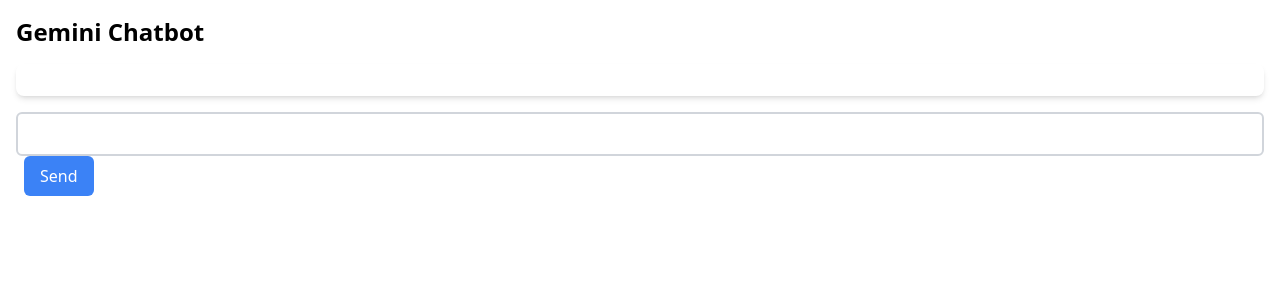
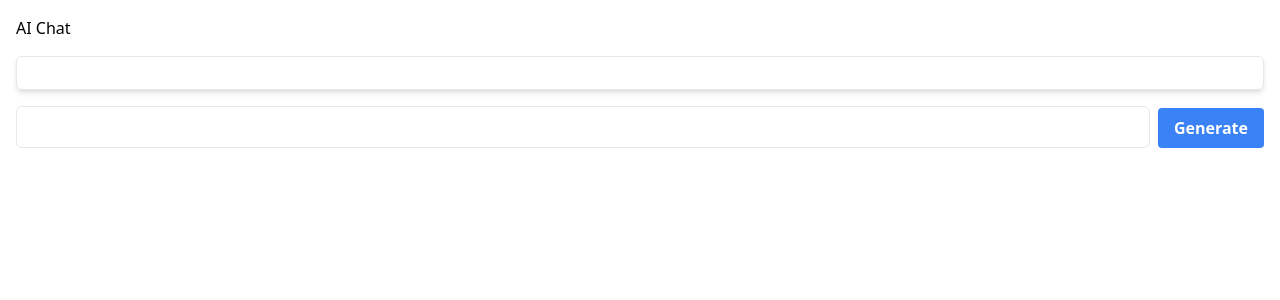
Before and after one commit to william-riser/LinguaLink, a React (Vite) app: page /aiChat in a window 1280 px wide. Shown: the top 300 px of the page. Built offline with nearby package versions, Linux system fonts and the light colour scheme.

Commit message:
Add ai chat

```diff
--- a/package.json
+++ b/package.json
@@ -13,10 +13,13 @@
     "@google/generative-ai": "^0.3.0",
     "axios": "^1.6.8",
     "cors": "^2.8.5",
+    "dotenv": "^16.4.5",
     "express": "^4.18.3",
     "firebase": "^10.9.0",
+    "nodemon": "^3.1.0",
     "react": "^18.2.0",
     "react-dom": "^18.2.0",
+    "react-markdown": "^9.0.1",
     "react-router-dom": "^6.22.3",
     "require": "^2.4.20",
     "styled-components": "^6.1.8",
--- a/src/pages/aiChat.jsx
+++ b/src/pages/aiChat.jsx
@@ -1,52 +1,80 @@
-import React, { useState, useEffect } from 'react';
-import axios from 'axios';
+import { GoogleGenerativeAI } from '@google/generative-ai';
+import.meta.env
+import { useState } from 'react';
 
 
+async function generateGeminiText(prompt) {
+ // Ensure that API_KEY is provided
+ const apiKey = import.meta.env.VITE_API_KEY;
+ if (!apiKey) {
+   throw new Error('Missing API_KEY in environment variables');
+ }
+
+
+ const genAI = new GoogleGenerativeAI(apiKey);
+ const model = genAI.getGenerativeModel({ model: 'gemini-pro' });
+
+
+ try {
+   const result = await model.generateContent(prompt);
+   const response = await result.response;
+   const text = response.text();
+
+
+   return { text };
+ } catch (error) {
+   if (error instanceof Error) {
+     throw new Error(`Error generating text: ${error.message}`);
+   } else {
+     throw new Error('Unexpected error generating text');
+   }
+ }
+}
 const AIChat = () => {
-    const [userInput, setUserInput] = useState('');
+    const [responseText, setResponseText] = useState('');
     const [chatHistory, setChatHistory] = useState([]);
 
-  const handleSubmit = async (event) => {
-    event.preventDefault();
-    setChatHistory([...chatHistory, { user: userInput }]);
-    setUserInput('');
+    const handleGenerateClick = () => {
+      const prompt = document.getElementById('textInput').value;
+      document.getElementById('textInput').value = '';
 
-    try {
-      const response = await axios.post('http://localhost:3000/generate-response', {
-        prompt: userInput
-      }, {
-        headers: {
-          'Authorization': 'Bearer YOUR_GEMINI_API_KEY'
-        }
+      const newChatHistory = [...chatHistory, { type: 'user', text: prompt }];
+      setChatHistory(newChatHistory);
+
+      const conversationHistory = newChatHistory.map((entry) =>
+        `${entry.type === 'user' ? 'User:' : 'AI:'} ${entry.text}`
+      ).join('\n');
+
+      generateGeminiText(conversationHistory)
+        .then(({ text }) => {
+          setChatHistory([...newChatHistory, { type: 'ai', text }]);
+        })
+        .catch((error) => {
+          setResponseText(`Error: ${error.message}`);
         });
-
-      setChatHistory([...chatHistory, { chatbot: response.data.text }]);
-    } catch (error) {
-      // Handle API errors
-    }
     };
 
     return (
       <div className="container mx-auto p-4">
-      <h1 className="text-2xl font-bold mb-4">Gemini Chatbot</h1>
-      <div className="chat-window p-4 rounded-lg shadow-md">
-        {chatHistory.map((message, index) => (
-          <p key={index} className={message.user ? 'text-right' : ''}>
-            {message.user || message.chatbot}
+        <h1>AI Chat</h1>
+        <div className="chat-log mt-4 p-4 border rounded-md shadow-md">
+          {chatHistory.map((entry, index) => (
+            <div key={index} className={`my-2 ${entry.type === 'user' ? 'text-right' : ''}`}>
+              <p className={`bg-${entry.type === 'user' ? 'blue-200' : 'gray-200'} inline-block p-2 rounded-md`}>
+                {entry.text}
               </p>
+            </div>
           ))}
         </div>
-      <form onSubmit={handleSubmit} className="mt-4">
-        <input
-          type="text"
-          value={userInput}
-          onChange={(e) => setUserInput(e.target.value)}
-          className="w-full p-2 rounded-md border-2 border-gray-300"
-        />
-        <button type="submit" className="bg-blue-500 text-white px-4 py-2 rounded-md ml-2">Send</button>
-      </form>
+        <div className="flex items-end mt-4">
+          <input type="text" id="textInput" className="flex-1 mr-2 p-2 border rounded-md" />
+          <button id="generateButton" className="bg-blue-500 hover:bg-blue-700 text-white font-bold py-2 px-4 rounded" onClick={handleGenerateClick}>
+            Generate
+          </button>
+        </div>
       </div>
     );
-}
+  };
+
 
   export default AIChat;
```
Also changed, not shown: server.cjs (added, +38 -0 lines), server.jsx (deleted, +0 -34 lines), 1 other file (tests, documents, lock files or other folders). Lines whose indentation alone changed are shown as unchanged.
